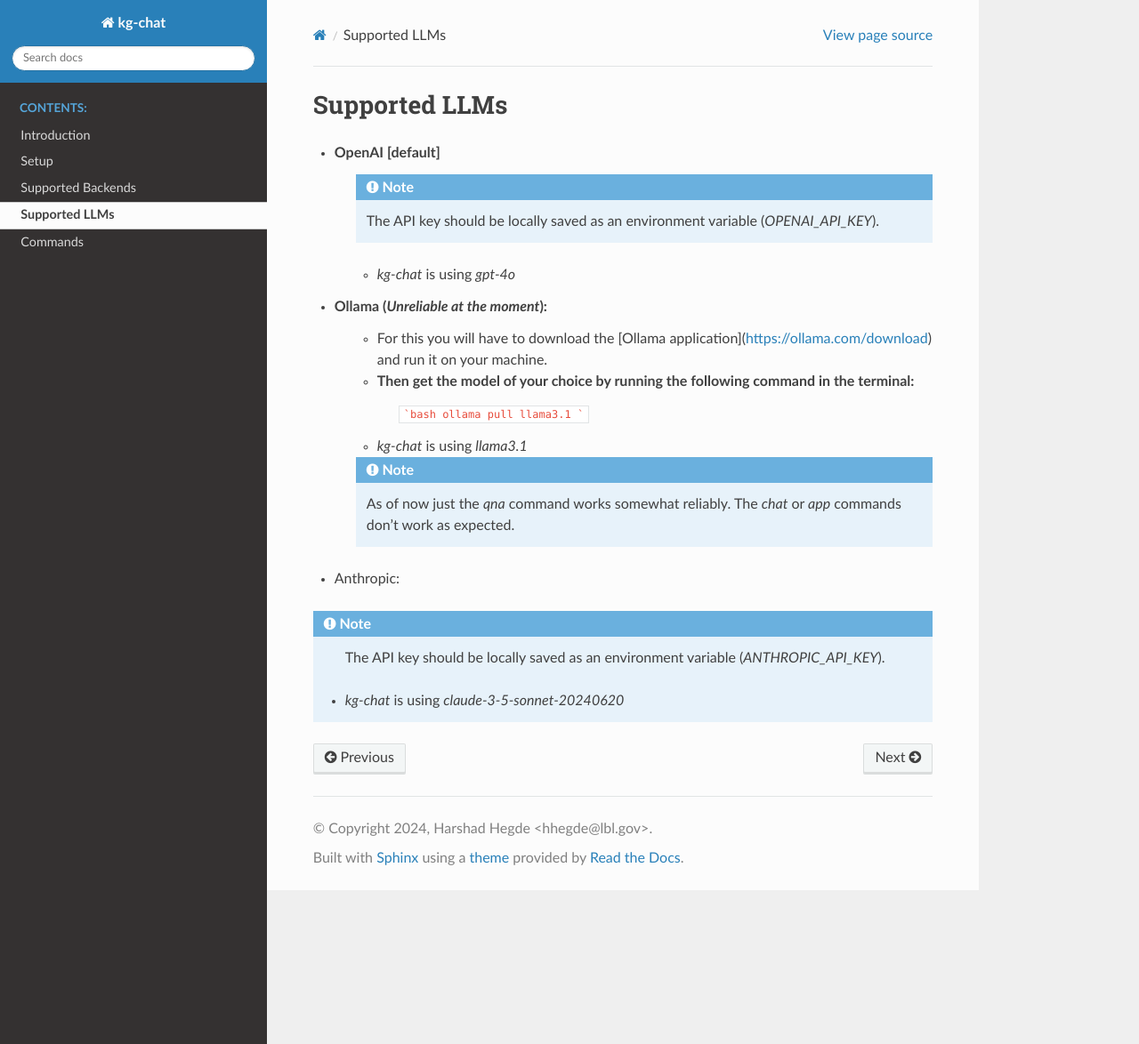
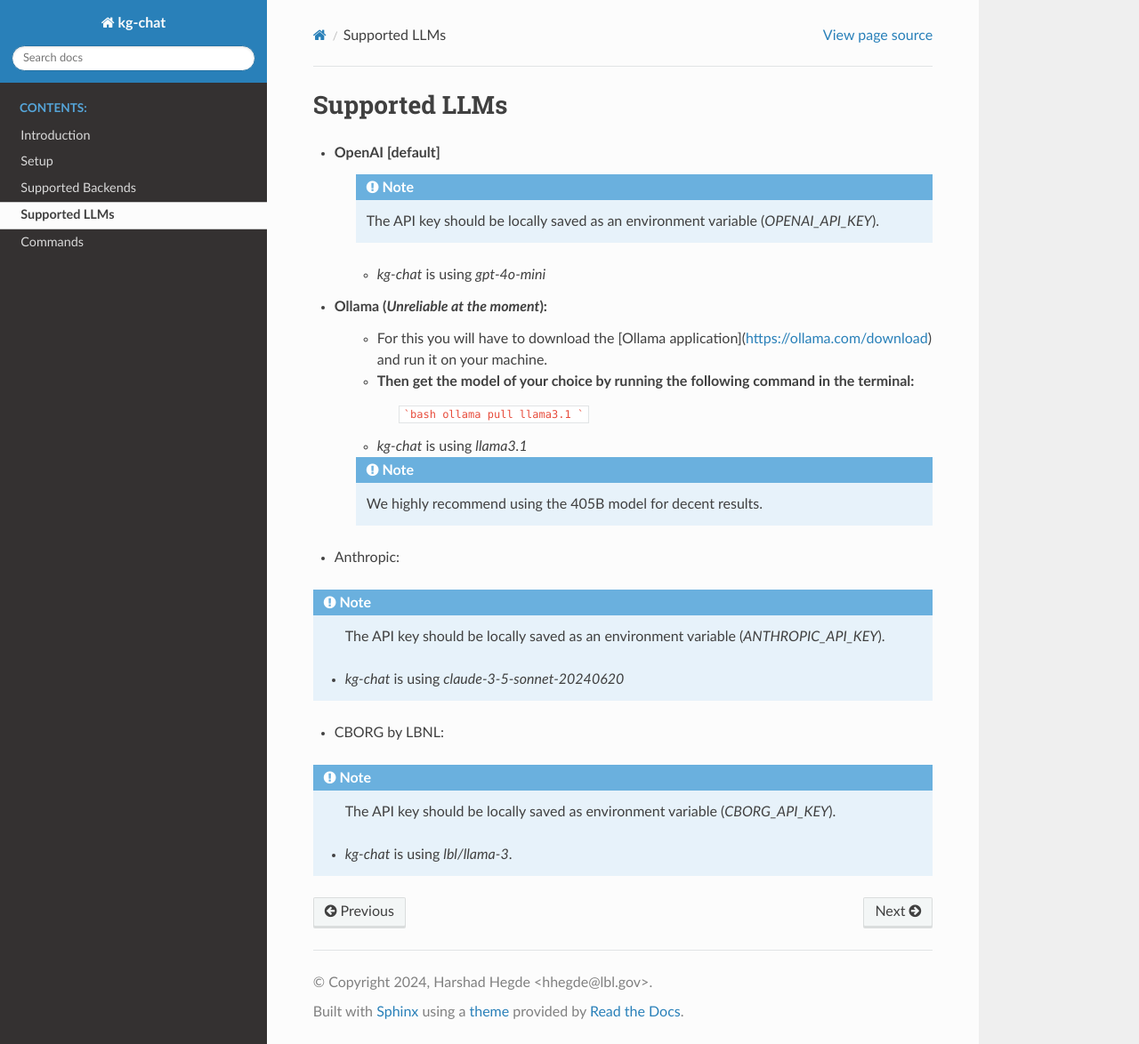
Before and after one commit to Knowledge-Graph-Hub/kg-chat, a Sphinx documentation site: the page built from docs/supported_llms.rst, in a window 1280 px wide and 1174 px high. Shown: the whole window at 89% size. Built offline with Sphinx 7.4.7 and the Read the Docs theme 2.0.0, drawn with Linux system fonts in a browser that asks for light colours; pages that are not in the unit, such as notebooks, are missing from menus.

Commit message:
made 40 mini default for openAI

````diff
--- a/docs/supported_llms.rst
+++ b/docs/supported_llms.rst
@@ -4,7 +4,7 @@
 * OpenAI [default]
     .. note::
         The API key should be locally saved as an environment variable (`OPENAI_API_KEY`).
-    * `kg-chat` is using `gpt-4o`
+    * `kg-chat` is using `gpt-4o-mini`
 
 * Ollama (*Unreliable at the moment*):
     * For this you will have to download the [Ollama application](https://ollama.com/download) and run it on your machine.
@@ -14,9 +14,14 @@
         ```
     * `kg-chat` is using `llama3.1`
     .. note::
-        As of now just the `qna` command works somewhat reliably. The `chat` or `app` commands don't work as expected.
+        We highly recommend using the 405B model for decent results.
 
 * Anthropic:
 .. note::
         The API key should be locally saved as an environment variable (`ANTHROPIC_API_KEY`).
     * `kg-chat` is using `claude-3-5-sonnet-20240620`
+
+* CBORG by LBNL:
+.. note::
+        The API key should be locally saved as environment variable (`CBORG_API_KEY`).
+    * `kg-chat` is using `lbl/llama-3`.
````
Also changed, not shown: README.md (+7 -0 lines), 2 other files.
